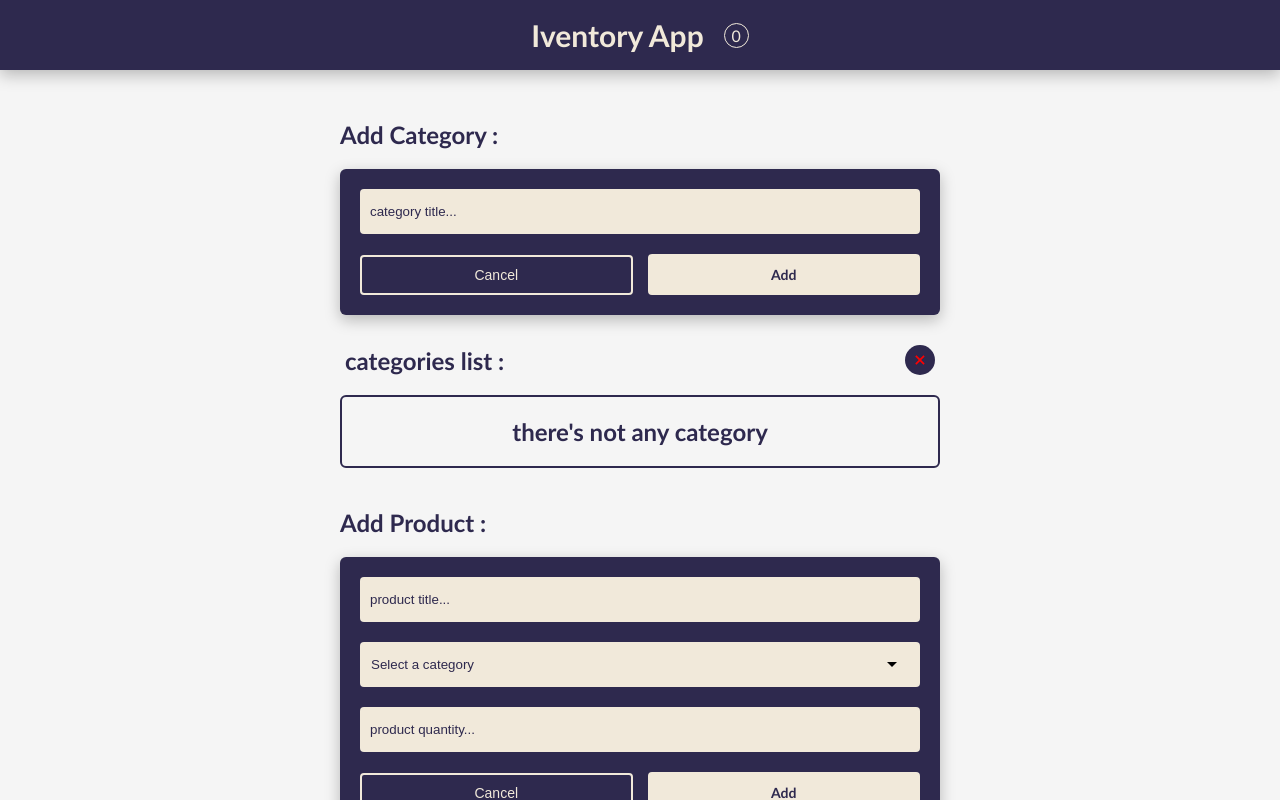
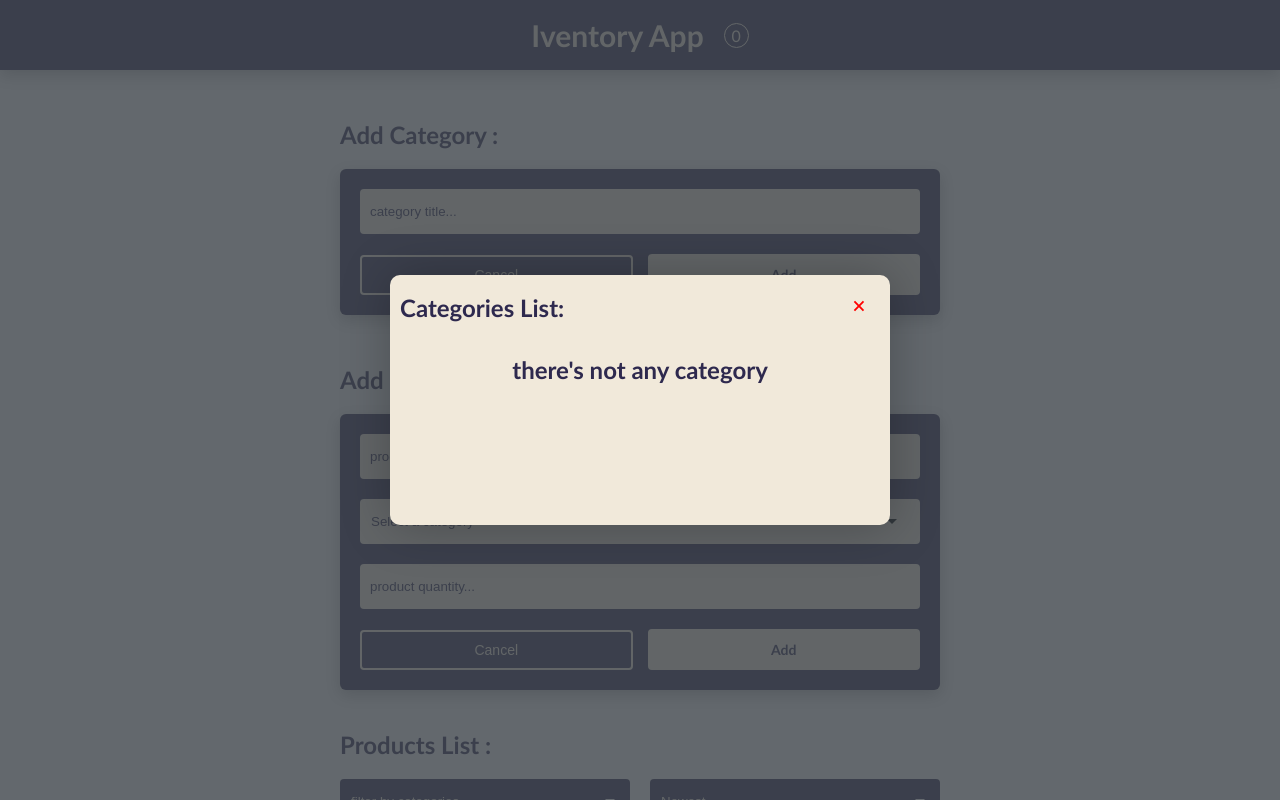
Before and after one commit to mehrabFronto/Iventory-App-Project, a React (Create React App) app: page / in a window 1280 px wide. Both pictures are taken after a click on the element "Categories List ?". Shown: the top 800 px of the page. Built offline with nearby package versions, Linux system fonts and the light colour scheme.

Commit message:
modal added and edit product refactored

```diff
--- /dev/null
+++ b/src/common/Modal/Modal.js
@@ -0,0 +1,28 @@
+import styles from "./modal.module.css";
+
+import { BiX } from "react-icons/bi";
+
+function Modal({ title, children, onOpen, open }) {
+   if (!open) return null;
+   return (
+      <div>
+         <div
+            className={styles.backdrop}
+            onClick={() => onOpen(false)}></div>
+         <div className={styles.modal}>
+            <div className={styles.modal__header}>
+               <h2 className={styles.title}>{title}</h2>
+               <button
+                  className="btn"
+                  style={{ backgroundColor: "transparent" }}
+                  onClick={() => onOpen(false)}>
+                  <BiX className={`${styles.icon} ${styles.close}`} />
+               </button>
+            </div>
+            {children}
+         </div>
+      </div>
+   );
+}
+
+export default Modal;
--- /dev/null
+++ b/src/common/Modal/modal.module.css
@@ -0,0 +1,48 @@
+.modal {
+   width: 98%;
+   min-height: 250px;
+   position: absolute;
+   top: 50%;
+   left: 50%;
+   transform: translate(-50%, -50%);
+   background-color: var(--primary-color);
+   padding: 1rem;
+   border-radius: 1rem;
+   box-shadow: 1px 1px 50px var(--box-shadow-color);
+}
+
+.modal__header {
+   display: flex;
+   align-items: center;
+   justify-content: space-between;
+   margin-bottom: 1rem;
+   padding-bottom: 0.5rem;
+}
+
+.icon {
+   width: 2.2rem;
+   height: 2.2rem;
+}
+
+.modal__header .close {
+   color: red;
+}
+
+.modal__header .title {
+   color: var(--secondary-color);
+   margin-bottom: 0;
+}
+
+@media (min-width: 768px) {
+   .modal {
+      max-width: 50rem;
+   }
+}
+
+.backdrop {
+   width: 100vw;
+   height: 100vh;
+   position: fixed;
+   inset: 0;
+   background-color: rgba(63, 69, 76, 0.8);
+}
--- a/src/components/CategoriesList/CategoriesList.js
+++ b/src/components/CategoriesList/CategoriesList.js
@@ -1,7 +1,7 @@
 import { useState } from "react";
-import { BiX } from "react-icons/bi";
+import Modal from "../../common/Modal/Modal";
+import Category from "../Category/Category";
 import styles from "./categoriesList.module.css";
-import Category from "../Category/Category";
 
 const CategoriesList = ({ categories, onRemove }) => {
    // for handle being open the categories list
@@ -46,19 +46,16 @@ const CategoriesList = ({ categories, onRemove }) => {
                Categories List ?
             </p>
          ) : (
-            <div className={styles.categories}>
-               <div className={styles.categories__header}>
-                  <h2>categories list :</h2>
-                  <button
-                     className={`btn ${styles.x}`}
-                     onClick={() => setIsVisible(!isVisible)}>
-                     <BiX />
-                  </button>
+            <Modal
+               title="Categories List:"
+               open={isVisible}
+               onOpen={setIsVisible}>
+               <div className={styles.categories}>
+                  <div className={`list ${styles.categories__list}`}>
+                     {renderCategories()}
+                  </div>
                </div>
-               <div className={`list ${styles.categories__list}`}>
-                  {renderCategories()}
-               </div>
-            </div>
+            </Modal>
          )}
       </div>
    );
--- a/src/components/CategoriesList/categoriesList.module.css
+++ b/src/components/CategoriesList/categoriesList.module.css
@@ -1,55 +1,12 @@
-.message{
+.message {
    font-size: 1.6rem;
    cursor: pointer;
 }
 
-.categories{
+.categories {
    width: 100%;
    display: flex;
    flex-direction: column;
    align-items: center;
    margin-top: 20px;
 }
-
-.categories__header{
-    padding: 0 5px;
-    width: 100%;
-    display: flex;
-    align-items: center;
-    justify-content: space-between;
-    margin-bottom: 20px;
-}
-
-.categories__header .x{
-    padding: 0;
-    width: 25px;
-    height: 25px;
-    display: flex;
-    align-items: center;
-    justify-content: center;
-    border-radius: 100%;
-    font-size: 1.8rem;
-    background-color: var(--secondary-color);
-    color: red;
-}
-
-.categories__header h2{
-    margin: 0;
-}
-
-.categories__list{
-    border: 2px solid var(--secondary-color);
-    padding: 20px;
-    border-radius: 6px;
-}
-
-
-@media screen and (min-width:768px) {
-
-    .categories__header .x{
-        font-size: 2rem;
-        width: 30px;
-        height: 30px;
-    }
-
-}
--- a/src/components/IventoryApp/IventoryApp.js
+++ b/src/components/IventoryApp/IventoryApp.js
@@ -120,16 +120,15 @@ const IventoryApp = () => {
       localStorage.setItem("products", JSON.stringify(updatedProducts));
    };
 
-   const editProductHandler = (id, newTitle) => {
+   const editProductHandler = (id, updatedProduct) => {
       // find and get the product
       const index = products.findIndex((p) => p.id === id);
       const product = { ...products[index] };
 
-      // if title was not changed
-      if (product.title === newTitle) return;
-
-      // change title and date
-      product.title = newTitle;
+      // change title,category,quantity and date
+      product.title = updatedProduct.title;
+      product.category = updatedProduct.category;
+      product.quantity = updatedProduct.quantity;
       product.createdAt = new Date().toISOString();
 
       // update products new new product
--- a/src/components/Product/Product.js
+++ b/src/components/Product/Product.js
@@ -1,62 +1,28 @@
-import {
-   BiTrash,
-   BiEdit,
-   BiDotsVerticalRounded,
-   BiCheck,
-   BiX,
-} from "react-icons/bi";
+import { useState } from "react";
+import { BiDotsVerticalRounded, BiEdit, BiTrash } from "react-icons/bi";
+import Modal from "../../common/Modal/Modal";
 import styles from "./product.module.css";
-import { useState } from "react";
 
-const Product = ({ product, removeProduct, editHandler }) => {
+const Product = ({ product, removeProduct, editHandler, options }) => {
    const [isEdit, setIsEdit] = useState(false);
    const [isMore, setIsMore] = useState(false);
 
-   const [newTitle, setNewTitle] = useState(product.title);
+   const [updatedProduct, setUpdatedProduct] = useState(product);
 
    const submitHandler = (e) => {
       e.preventDefault();
-      editHandler(product.id, newTitle);
+      editHandler(product.id, updatedProduct);
       setIsEdit(false);
    };
 
-   const renderItems = () => {
-      if (isEdit) {
-         return (
-            <form
-               className="form--edit"
-               onSubmit={submitHandler}>
-               <input
-                  autoFocus
-                  type="text"
-                  className="form__input"
-                  value={newTitle}
-                  onChange={(e) => setNewTitle(e.target.value)}
-                  style={{
-                     backgroundColor: "transparent",
-                     color: "var(--primary-color)",
-                     border: "none",
-                     padding: "0",
-                  }}
-               />
-               <div className="buttons__container">
-                  <button
-                     type="button"
-                     className="btn btn--item"
-                     onClick={() => setIsEdit(false)}>
-                     <BiX />
-                  </button>
-                  <button
-                     type="submit"
-                     className="btn btn--item">
-                     <BiCheck />
-                  </button>
-               </div>
-            </form>
-         );
-      }
+   const changeHandler = (e) =>
+      setUpdatedProduct({ ...updatedProduct, [e.target.name]: e.target.value });
 
    return (
+      <>
+         {/* products list */}
+         <div className={styles.product}>
+            <div className="item__container">
                <div className="item">
                   {/* product title */}
                   <h3>{product.title}</h3>
@@ -69,7 +35,10 @@ const Product = ({ product, removeProduct, editHandler }) => {
                      </button>
                      <button
                         className="btn btn--item"
-                  onClick={() => setIsEdit(!isEdit)}>
+                        onClick={() => {
+                           setIsEdit(true);
+                           setUpdatedProduct(product);
+                        }}>
                         <BiEdit />
                      </button>
                      <button
@@ -79,12 +48,7 @@ const Product = ({ product, removeProduct, editHandler }) => {
                      </button>
                   </div>
                </div>
-      );
-   };
-
-   return (
-      <div className={styles.product}>
-         <div className="item__container">{renderItems()}</div>
+            </div>
             {isMore && (
                <div className={styles.more}>
                   {/* product created date */}
@@ -104,6 +68,72 @@ const Product = ({ product, removeProduct, editHandler }) => {
                </div>
             )}
          </div>
+
+         {/* edit form modal */}
+         {isEdit && (
+            <Modal
+               title="Edit Product:"
+               open={isEdit}
+               onOpen={setIsEdit}>
+               <form
+                  className="form form--edit"
+                  onSubmit={submitHandler}>
+                  {/* product title */}
+                  <input
+                     name="title"
+                     autoFocus
+                     type="text"
+                     className="form__input"
+                     style={{ border: "2px solid var(--secondary-color)" }}
+                     value={updatedProduct.title}
+                     onChange={changeHandler}
+                     placeholder="product title..."
+                  />
+                  {/* categories select option */}
+                  <select
+                     className="select form__select"
+                     name="category"
+                     style={{ border: "2px solid var(--secondary-color)" }}
+                     onChange={changeHandler}
+                     value={updatedProduct.category}>
+                     <option value="">Select a category</option>
+                     {/* render all options (categories) */}
+                     {options}
+                  </select>
+                  {/* quantity input */}
+                  <input
+                     type="number"
+                     name="quantity"
+                     placeholder="product quantity..."
+                     className="form__input"
+                     style={{ border: "2px solid var(--secondary-color)" }}
+                     onChange={changeHandler}
+                     value={updatedProduct.quantity}
+                  />
+                  {/* buttons */}
+                  <div
+                     className="buttons__container"
+                     style={{ width: "100%", marginTop: "20px" }}>
+                     {/* cancel btn */}
+                     <button
+                        type="button"
+                        onClick={() => setIsEdit(false)}
+                        className="btn btn--primary"
+                        style={{ border: "2px solid var(--secondary-color)" }}>
+                        Cancel
+                     </button>
+                     {/* add btn */}
+                     <button
+                        className="btn btn--secondary"
+                        style={{ border: "2px solid var(--secondary-color)" }}
+                        type="submit">
+                        Update
+                     </button>
+                  </div>
+               </form>
+            </Modal>
+         )}
+      </>
    );
 };
 
--- a/src/components/ProductsList/ProductsList.js
+++ b/src/components/ProductsList/ProductsList.js
@@ -25,6 +25,7 @@ const ProductsList = ({
             product={p}
             removeProduct={removeProduct}
             editHandler={editHandler}
+            options={options}
          />
       ));
    };
```
Also changed, not shown: src/app.css (+48 -50 lines). Lines whose indentation alone changed are shown as unchanged.
